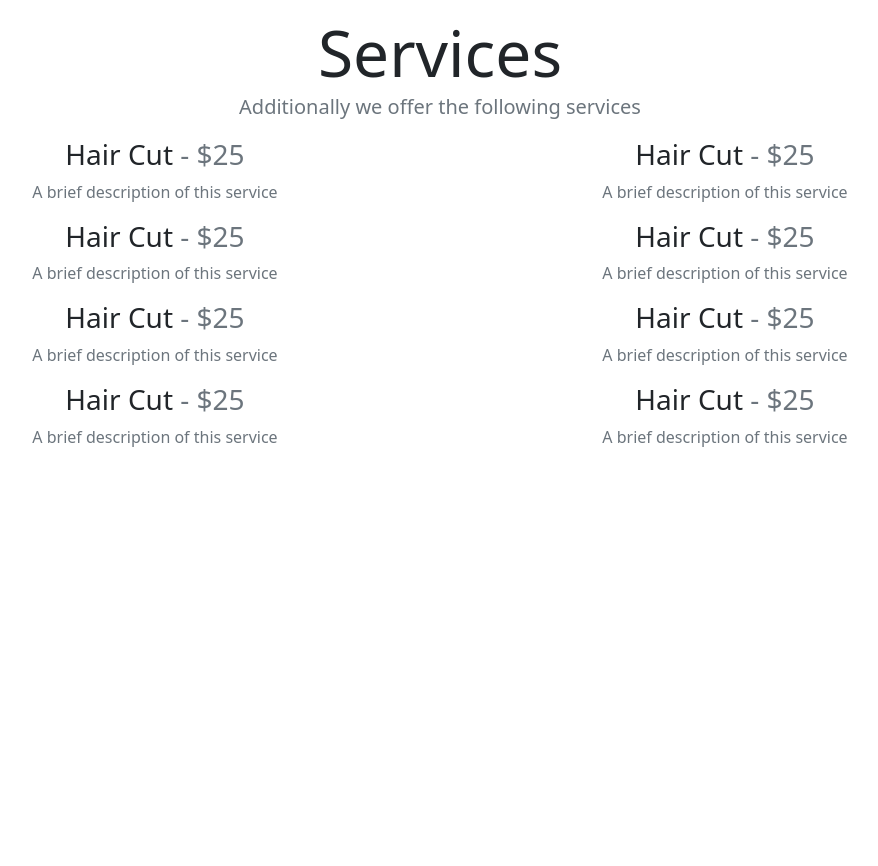
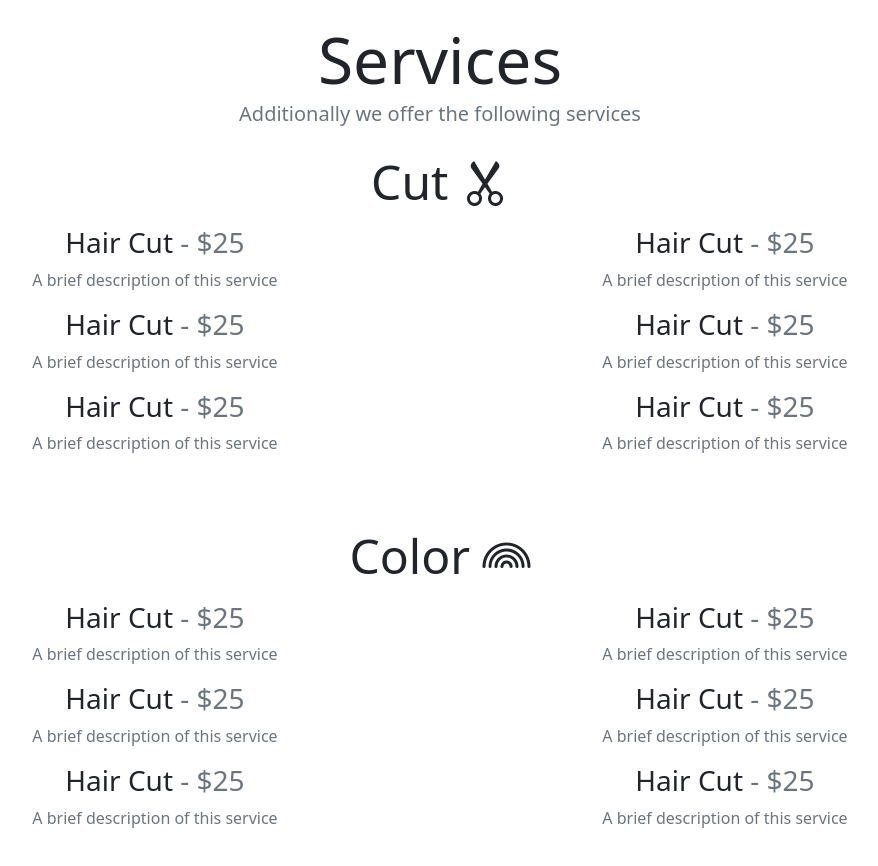
Before and after one commit to joshrudesill/jbsite, a plain HTML site: page index.html in a window 1280 px wide. Shown: the part 940-1806 px from the top of the page, without its empty margins (200-1078 px from the left). Drawn offline with nearby package versions, Linux system fonts and the light colour scheme.

Commit message:
Update index.html

```diff
--- a/index.html
+++ b/index.html
@@ -38,7 +38,7 @@
             </ul>
 
             <a href="#"class="navbar-brand p-1">
-                <img id="logo" src="assets/Asset18.png" alt="logo" style="max-width: 190px;"></img>
+                <img id="logo" src="assets/Asset18.png" alt="logo" style="max-width: 210px;"></img>
             </a>
 
             <ul class="navbar-nav d-none d-sm-flex">
@@ -141,8 +141,9 @@
         <div class="container-xl text-center">
             <div class="display-3">Services</div>
             <div class="p lead text-muted mb-3">Additionally we offer the following services</div>
-            <div class="row row-cols-md-2 row-cols-1 ">
-                <div class="col  text-center justify-content-center">
+            <div class="display-5 text-center mb-2 p-2 rounded-3 ">Cut <i class="bi bi-scissors"></i></div>
+            <div class="row row-cols-md-2 row-cols-1 mb-5">
+                <div class="col text-center justify-content-center">
                     <div>
                         <h3>Hair Cut <span class="text-muted fw-light ">- $25</span></h3>
                         <div class="text-muted mb-3">A brief description of this service</div>
@@ -155,10 +156,7 @@
                         <h3>Hair Cut <span class="text-muted fw-light ">- $25</span></h3>
                         <div class="text-muted mb-3">A brief description of this service</div>
                     </div>
-                    <div>
-                        <h3>Hair Cut <span class="text-muted fw-light ">- $25</span></h3>
-                        <div class="text-muted mb-3">A brief description of this service</div>
-                    </div>
+
                 </div>
 
                 <div class="col text-center">
@@ -174,10 +172,42 @@
                         <h3>Hair Cut <span class="text-muted fw-light ">- $25</span></h3>
                         <div class="text-muted mb-3">A brief description of this service</div>
                     </div>
+
+                </div>
+
+            </div>
+            <div class="display-5 text-center mb-2 p-2 rounded-3 ">Color <i class="bi bi-rainbow"></i></div>
+            <div class="row row-cols-md-2 row-cols-1">
+                <div class="col  text-center justify-content-center">
                     <div>
                         <h3>Hair Cut <span class="text-muted fw-light ">- $25</span></h3>
                         <div class="text-muted mb-3">A brief description of this service</div>
                     </div>
+                    <div>
+                        <h3>Hair Cut <span class="text-muted fw-light ">- $25</span></h3>
+                        <div class="text-muted mb-3">A brief description of this service</div>
+                    </div>
+                    <div>
+                        <h3>Hair Cut <span class="text-muted fw-light ">- $25</span></h3>
+                        <div class="text-muted mb-3">A brief description of this service</div>
+                    </div>
+
+                </div>
+
+                <div class="col text-center">
+                    <div>
+                        <h3>Hair Cut <span class="text-muted fw-light ">- $25</span></h3>
+                        <div class="text-muted mb-3">A brief description of this service</div>
+                    </div>
+                    <div>
+                        <h3>Hair Cut <span class="text-muted fw-light ">- $25</span></h3>
+                        <div class="text-muted mb-3">A brief description of this service</div>
+                    </div>
+                    <div>
+                        <h3>Hair Cut <span class="text-muted fw-light ">- $25</span></h3>
+                        <div class="text-muted mb-3">A brief description of this service</div>
+                    </div>
+
                 </div>
 
             </div>
```
